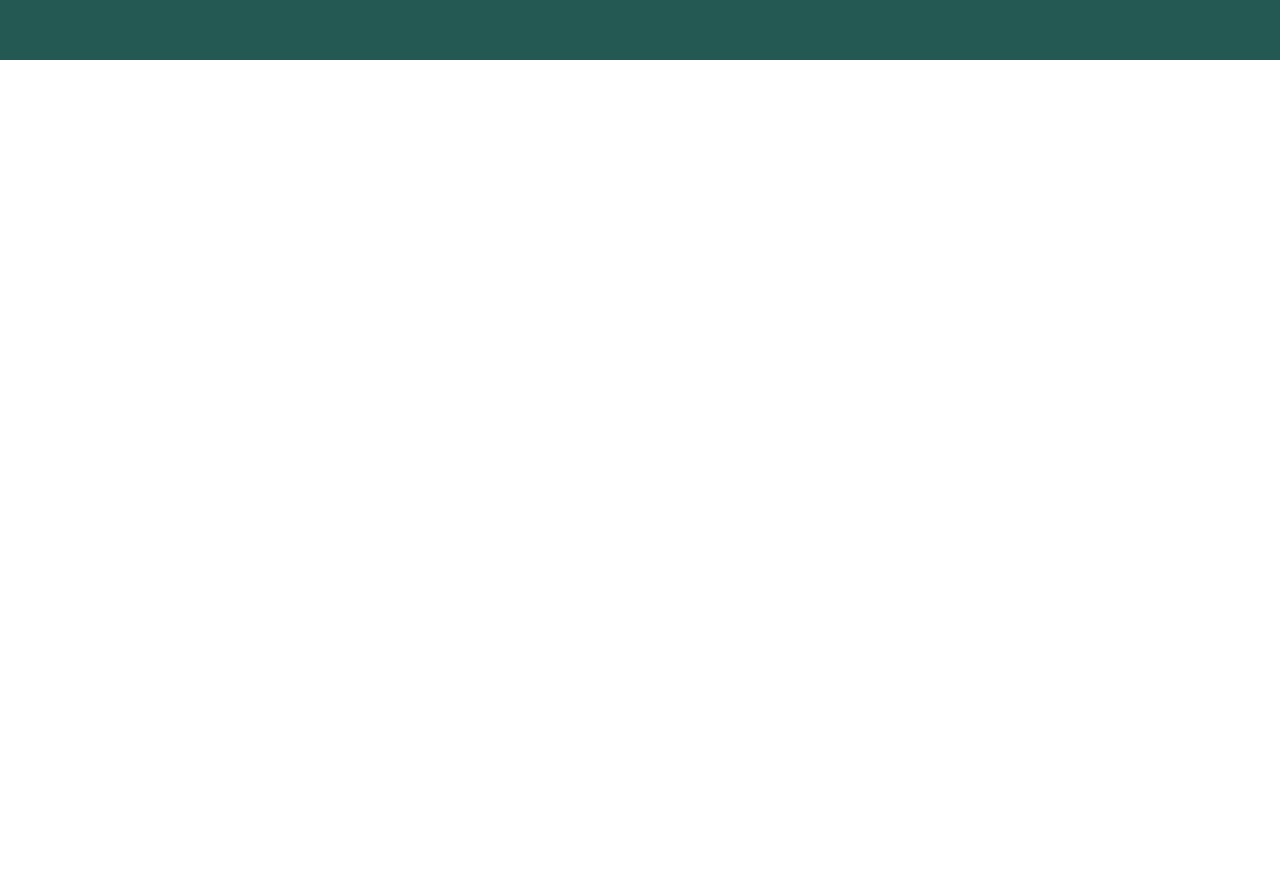
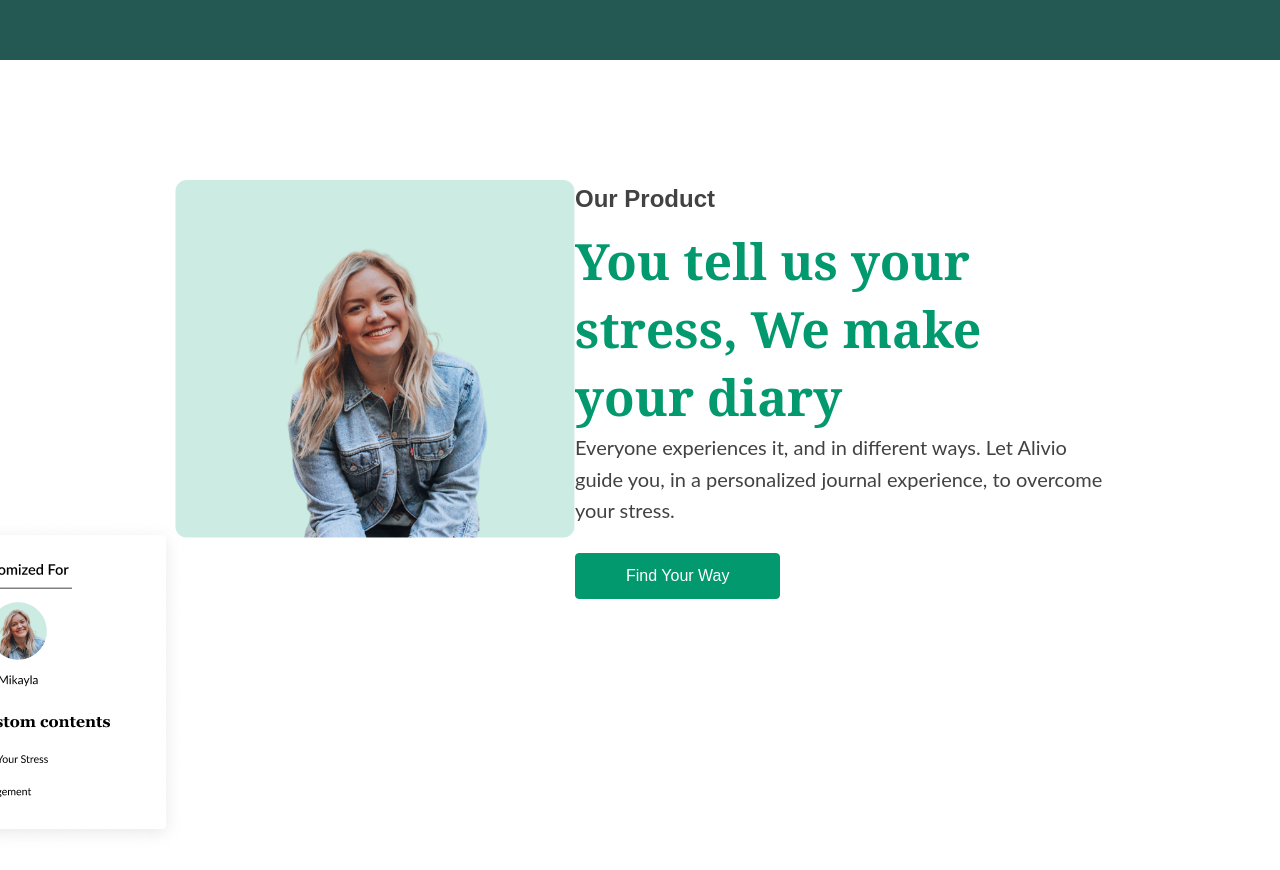
Before and after one commit to menuaone/alivio-website, a plain HTML site: page index.html in a window 1280 px wide. Shown: the part 3520-4390 px from the top of the page. Before the commit the page ends 3580 px from the top, so only its background shows below. Drawn offline with Linux system fonts and the light colour scheme; files whose address does not match are found by name.

Commit message:
4rd section finished

```diff
--- a/index.html
+++ b/index.html
@@ -141,5 +141,32 @@
         </div>
     </section>
 
+    <section class="product">
+        <div class="container">
+
+            <div class="product__inner">
+
+                <div class="product__img-box">
+                   <img src="resources/img3.png" alt="img">
+                   <img class="prodcard__img" src="resources/lastcard.png" alt="card">
+                </div>
+
+                <div class="product__text-box">
+
+                    <p class="product__title">Our Product</p>
+                    <h2 class="h2">You tell us your stress,
+                        We make your diary</h2>
+                    <p class="product__box mtext">Everyone experiences it, and in different ways. Let Alivio guide you, in a personalized journal experience, to overcome your stress.</p>
+
+                    <button class="product__btn btn">Find Your Way</button>
+
+                </div>
+
+
+            </div>
+
+        </div>
+    </section>
+
 </body>
 </html>
--- /dev/null
+++ b/sass/componets/_product.scss
@@ -0,0 +1,57 @@
+.product {
+    margin-bottom: 52px;
+
+    & .product__inner{
+        display: flex;
+        justify-content: space-around;
+
+
+        padding: 120px 0 240px 0;
+    }
+    & .product__img-box{
+        position: relative;
+    }
+    & .prodcard__img{
+        position: absolute;
+        top: 340px;
+        right: 390px;
+
+    }
+    & .product__title{
+        font-size: 24px;
+        font-style: normal;
+        font-weight: 600;
+        line-height: 37.68px;
+
+        color: $dgrey;
+
+        margin-bottom: 10px;
+
+    } & .h2{
+    display: block;
+
+    color: $lgreen;
+
+    font-family: $font-accent;
+    font-size: 50px;
+    font-style: normal;
+    font-weight: 700;
+
+    max-width: 584px;
+    max-height: 185px;
+
+    margin-bottom: 20px;
+
+    } & .product__box{
+        margin-bottom: 40px;
+
+        font-size: 20px;
+        font-weight: 400;
+
+        width: 530px;
+        height: 81px;
+
+    }  & .product__btn {
+        @include mybutton($lgreen, $white);
+    }
+}
--- a/sass/main.scss
+++ b/sass/main.scss
@@ -8,3 +8,4 @@
 @import "componets/screen";
 @import "componets/howitworks";
 @import "componets/video";
+@import "componets/product";
```
Also changed, not shown: css/main.css, resources/img3.png (added), resources/lastcard.png (added).
